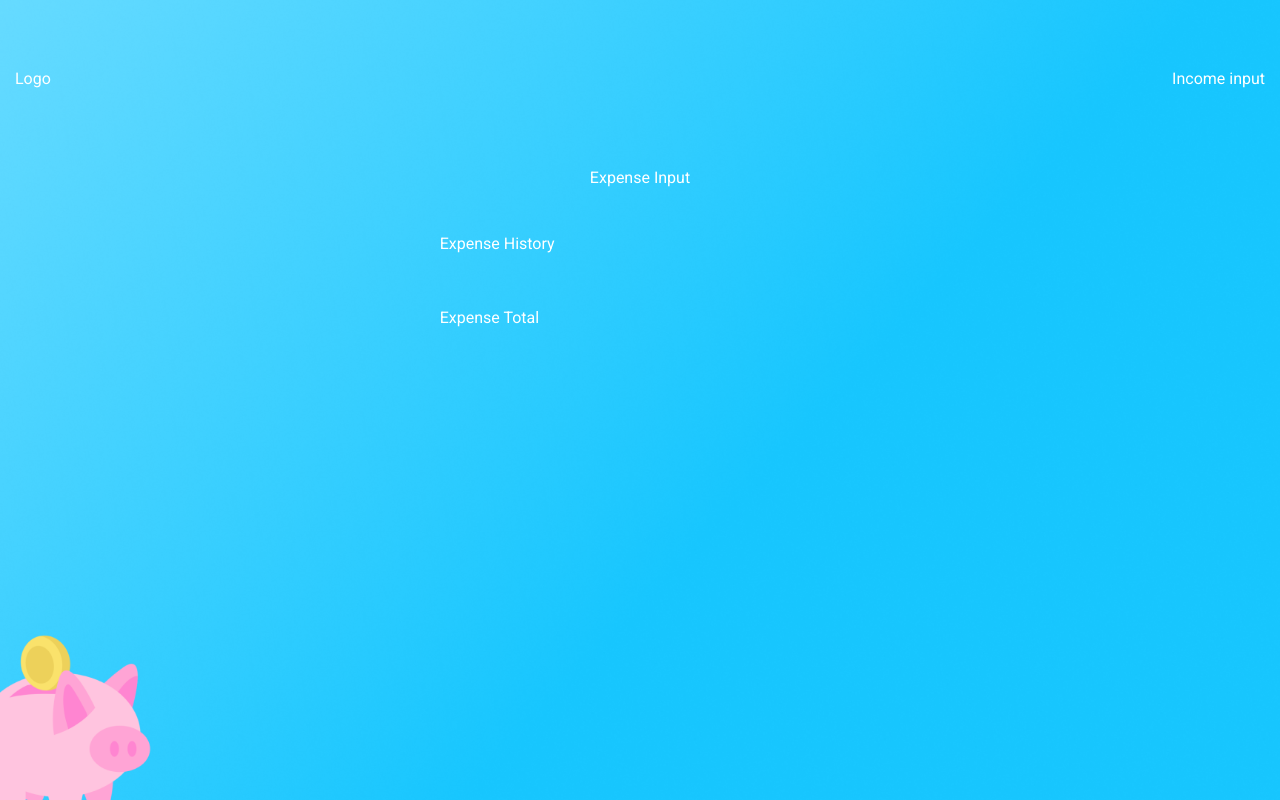
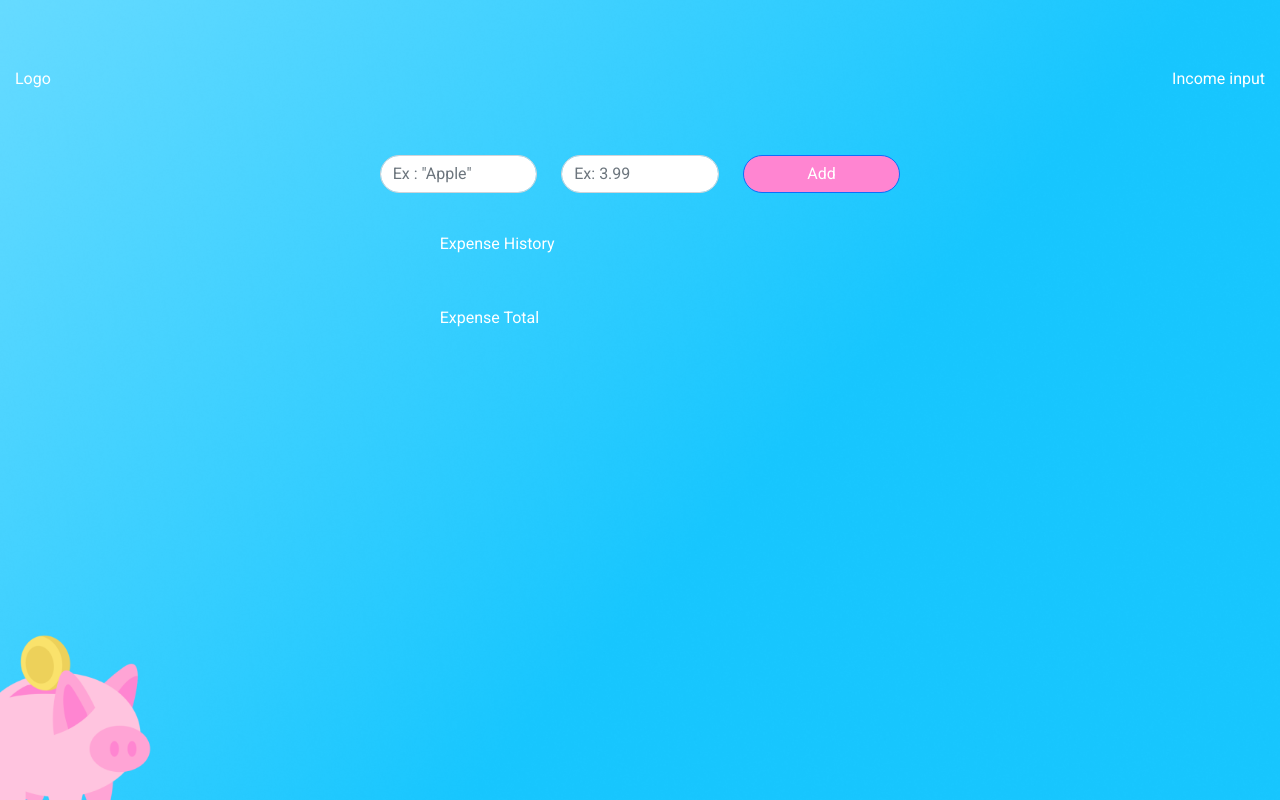
Before and after one commit to Aishwarya9425/react-expense-tracker, a React (Create React App) app: page / in a window 1280 px wide. Built offline with nearby package versions, Linux system fonts and the light colour scheme; a web font is replaced by a local one.

Commit message:
added redux actions, dispatchers, connected components

```diff
--- a/src/App.jsx
+++ b/src/App.jsx
@@ -1,3 +1,4 @@
+import { ExpenseInput } from "containers/ExpenseInput/ExpenseInput";
 import s from "./style.module.css";
 
 export function App() {
@@ -8,7 +9,9 @@ export function App() {
         <div className={`col-9 ${s.income_input}`}>Income input</div>
       </div>
       <div className={`row ${s.workspace}`}>
-        <div className={`col-12  ${s.expense_input}`}>Expense Input</div>
+        <div className={`col-12  ${s.expense_input}`}>
+          <ExpenseInput />
+        </div>
         <div className={`col-11 col-md-6 col-lg-4 ${s.expense_list}`}>
           Expense History
           <div className={`col-12 ${s.expense_total}`}>Expense Total</div>
--- a/src/components/ExpenseInput/ExpenseInput.jsx
+++ b/src/containers/ExpenseInput/ExpenseInput.jsx
@@ -1,14 +1,34 @@
 import s from "./style.module.css";
+import { addExpenseAction } from "store/expense/expense-slice";
+import { useDispatch } from "react-redux";
+import { useState } from "react";
+
+//ExpenseInput is a connected component - reading/writing into store
 
 export function ExpenseInput(props) {
+  //to call action we need to use dispatch
+  const dispatch = useDispatch();
+
+  const [price, setPrice] = useState();
+  const [expensename, setExpenseName] = useState();
+
+  function submit(e) {
+    e.preventDefault(); // to cancel reloading on submit
+    dispatch(addExpenseAction({ price, name: expensename }));
+    console.log("Submitted the form ", e);
+  }
+
   return (
-    <form>
+    <form onSubmit={submit}>
       <div className="row justify-content-center">
         <div className="col-12 col-sm-5 col-md-4 col-lg-4 mb-2">
           <input
             type="text"
             className="form-control"
             placeholder='Ex : "Apple"'
+            onChange={(e) => {
+              setExpenseName(e.target.value);
+            }}
             name="name"
           />
         </div>
@@ -19,6 +39,9 @@ export function ExpenseInput(props) {
             className="form-control"
             placeholder="Ex: 3.99"
             name="price"
+            onChange={(e) => {
+              setPrice(e.target.value);
+            }}
           />
         </div>
 
--- a/src/store/expense/expense-slice.js
+++ b/src/store/expense/expense-slice.js
@@ -1,4 +1,12 @@
 const { createSlice } = require("@reduxjs/toolkit");
+
+// {
+//     "type": "expenseSlice/addExpenseAction",
+//     "payload": {
+//         "price": "444",
+//         "name": "sddasd"
+//     }
+// }
 
 export const expenseSlice = createSlice({
   name: "expenseSlice",
@@ -8,4 +16,13 @@ export const expenseSlice = createSlice({
       { name: "Orange", price: 22 },
     ],
   },
+  reducers: {
+    addExpenseAction: (currentSlice, action) => {
+      console.log("addExpenseAction func is called");
+      console.log("action", action);
+      //currentSlice.expenseList.push({ name: "Watermelon", price: 33 });
+      currentSlice.expenseList.push(action.payload);
+    },
+  },
 });
+export const { addExpenseAction } = expenseSlice.actions;
--- a/src/store/index.js
+++ b/src/store/index.js
@@ -4,7 +4,6 @@ import { authSlice } from "./auth/auth-slice";
 const store = configureStore({
   reducer: {
     EXPENSE: expenseSlice.reducer,
-    AUTH: authSlice.reducer,
   },
 });
 
```
Also changed, not shown: src/containers/ExpenseInput/style.module.css (renamed from src/components/ExpenseInput/style.module.css).
